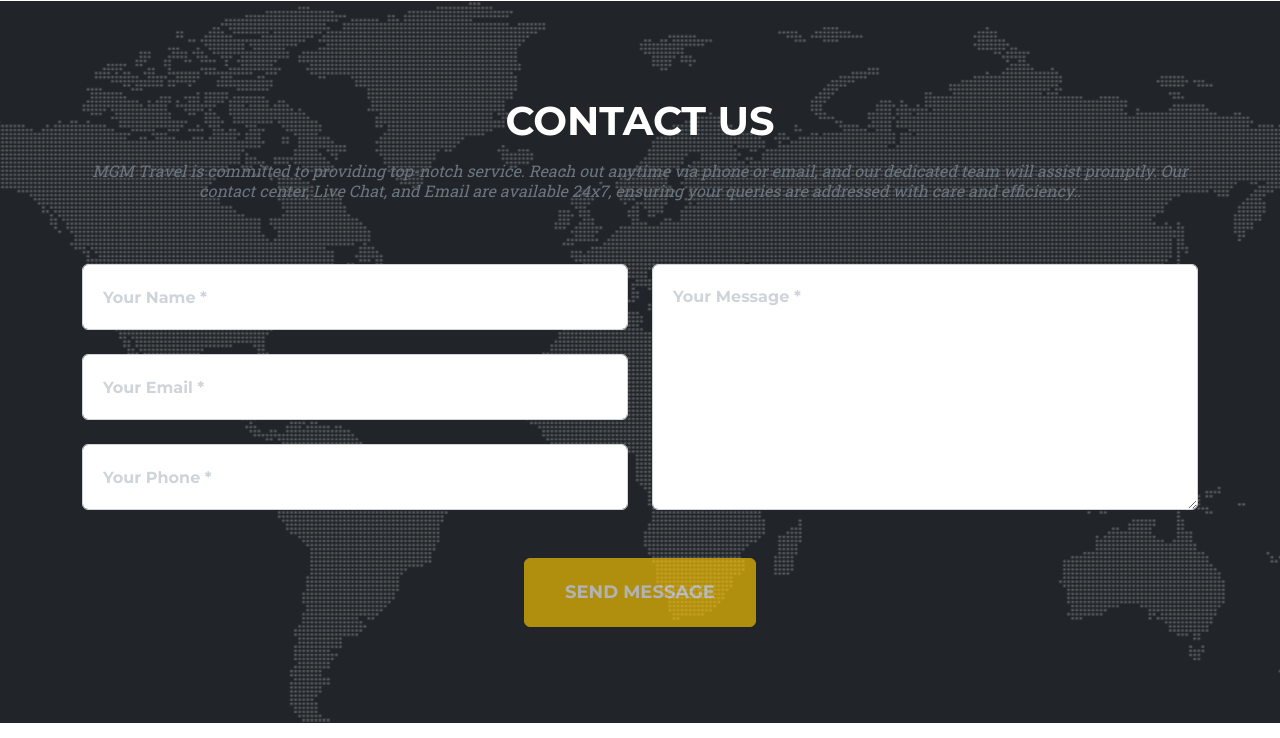
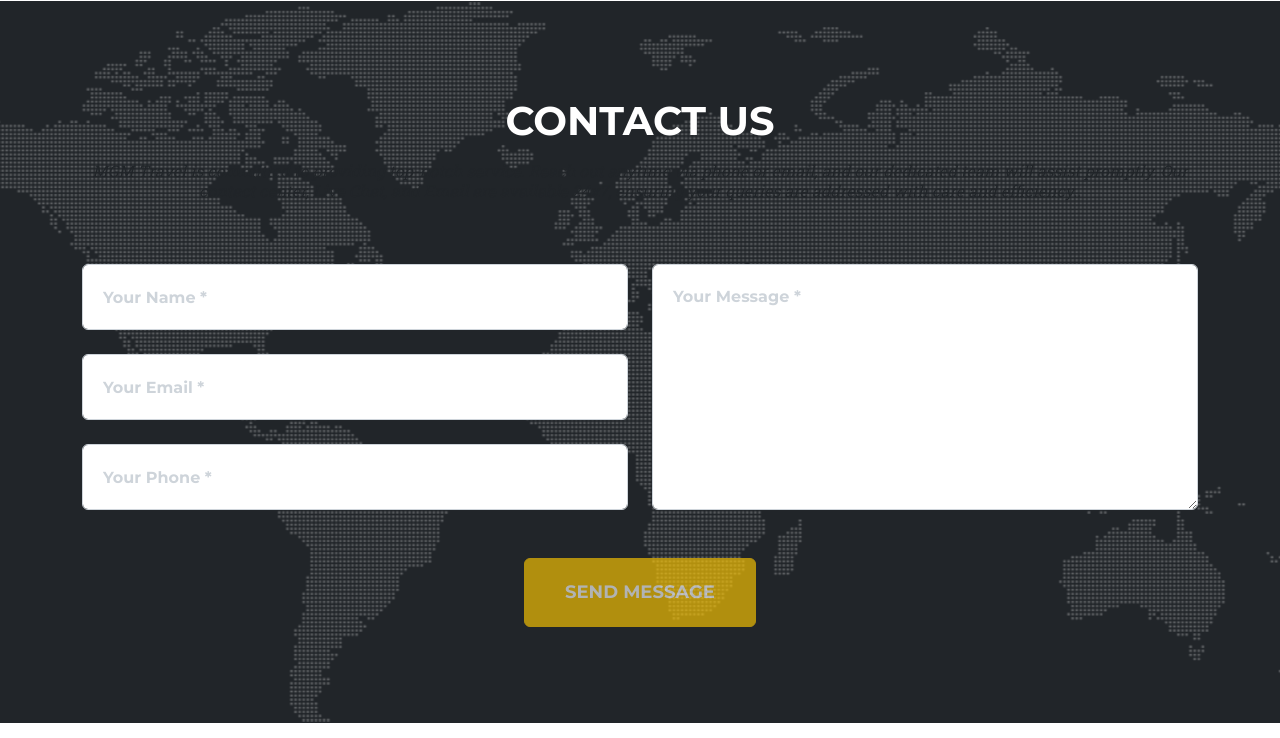
Before and after one commit to mgmtravelandtourism/mgmfinal, a plain HTML site: page index.html in a window 1280 px wide. Shown: the part 5078-5816 px from the top of the page. Drawn offline with nearby package versions, Linux system fonts and the light colour scheme.

Commit message:
Update index.html

```diff
--- a/index.html
+++ b/index.html
@@ -245,7 +245,7 @@
             <div class="container">
                 <div class="text-center">
                     <h2 class="section-heading text-uppercase">Contact Us</h2>
-                    <h3 class="section-subheading text-muted">MGM Travel is committed to providing top-notch service. Reach out anytime via phone or email, and our dedicated team will assist promptly. Our contact center, Live Chat, and Email are available 24x7, ensuring your queries are addressed with care and efficiency..</h3>
+                    <h3 class="section-subheading">MGM Travel is committed to providing top-notch service. Reach out anytime via phone or email, and our dedicated team will assist promptly. Our contact center, Live Chat, and Email are available 24x7, ensuring your queries are addressed with care and efficiency..</h3>
                 </div>
                 <!-- * * * * * * * * * * * * * * *-->
                 <!-- * * SB Forms Contact Form * *-->
```
